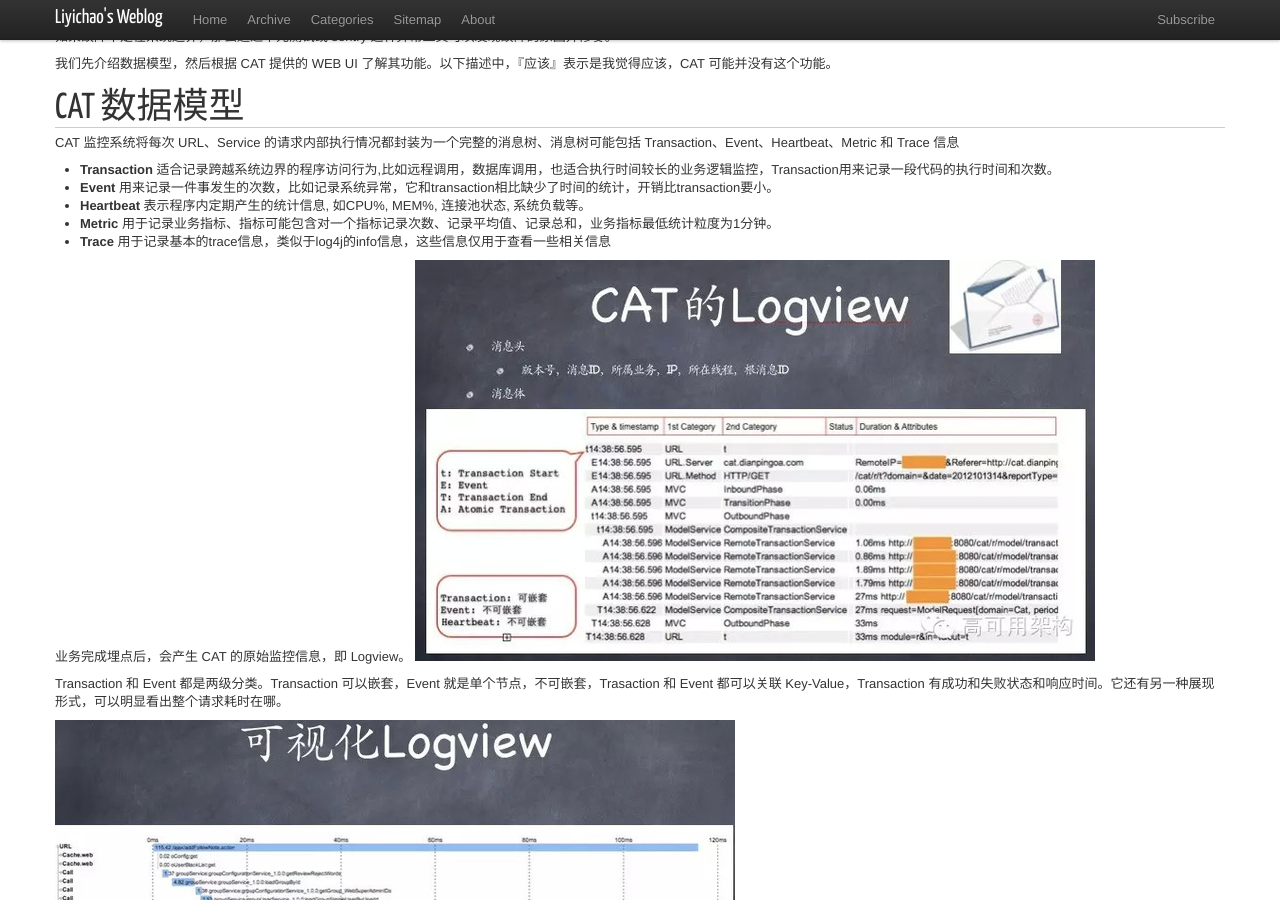
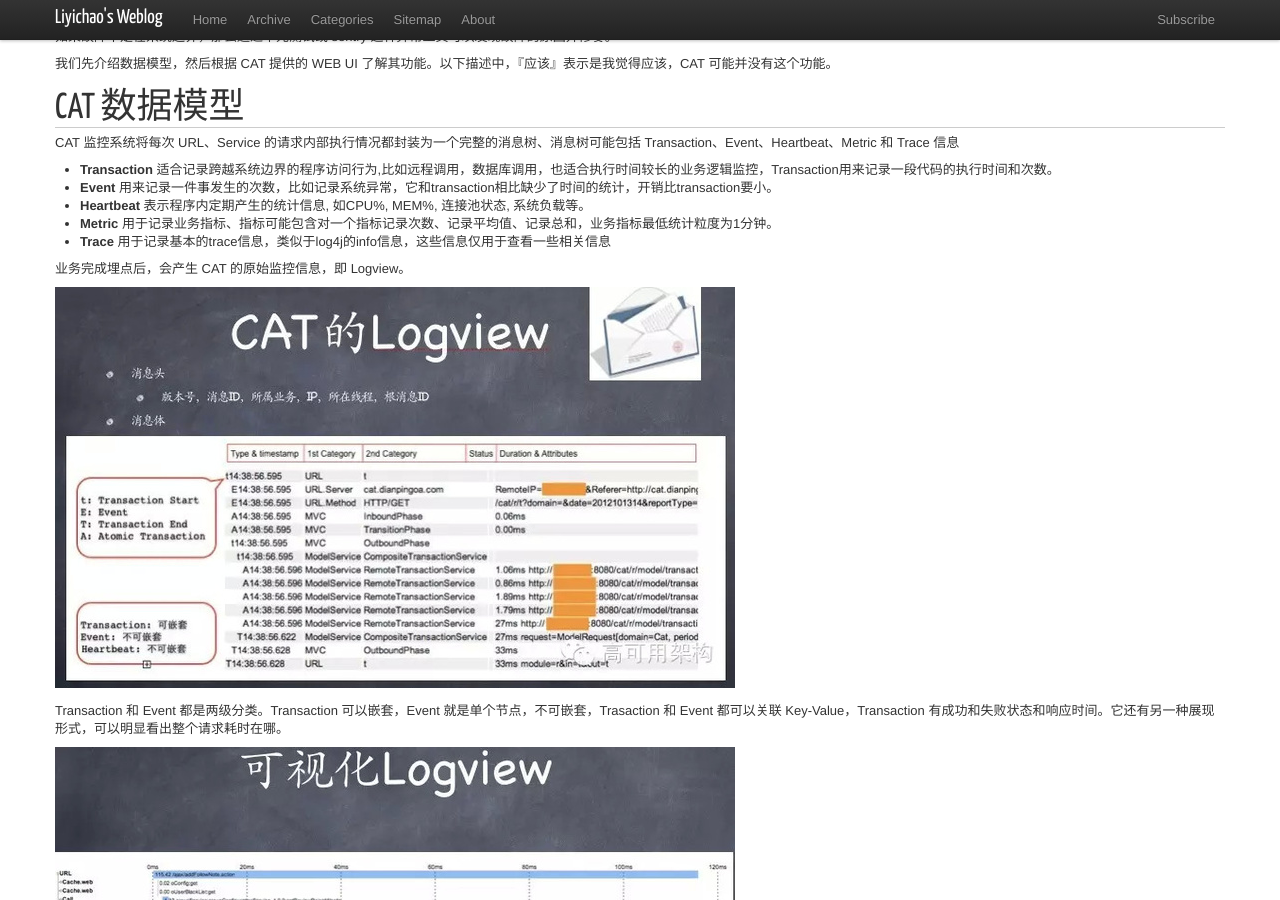
Before and after one commit to liyichao/liyichao.github.io, a Jekyll site: the page built from _posts/2016/2016-01-13-introduction-to-cat.md, in a window 1280 px wide and 900 px high, scrolled down 535 px. Built offline with Jekyll 4.4.1, drawn with Linux system fonts in a browser that asks for light colours; nearby versions of some CDN libraries; Markdown is read by kramdown in place of the engine named in the settings; comment, search, counter and statistics services are not loaded.

Commit message:
Update img position.

```diff
--- a/_posts/2016/2016-01-13-introduction-to-cat.md
+++ b/_posts/2016/2016-01-13-introduction-to-cat.md
@@ -46,6 +46,7 @@ CAT 监控系统将每次 URL、Service 的请求内部执行情况都封装为
 +  **Trace**     用于记录基本的trace信息，类似于log4j的info信息，这些信息仅用于查看一些相关信息
 
 业务完成埋点后，会产生 CAT 的原始监控信息，即 Logview。
+
 ![image](/assets/img/cat/text_view.jpeg)
 
 Transaction 和 Event 都是两级分类。Transaction 可以嵌套，Event 就是单个节点，不可嵌套，Trasaction 和 Event 都可以关联 Key-Value，Transaction 有成功和失败状态和响应时间。它还有另一种展现形式，可以明显看出整个请求耗时在哪。
@@ -68,7 +69,9 @@ Transaction 和 Event 都是两级分类。Transaction 可以嵌套，Event 就
 
 报错大盘：所有应用的 topN 的报错大盘，下图是一个出现故障的图。应用的单位是一个可部署的项目。Transaction **应该**有属性表明它是什么应用，这样就可以把一个应用的报错聚合起来。图中显示的是每分钟的报错排行，比 sentry 更适合于故障时查看什么应用出了问题。每个项**应该**可点击，进入报错的 Transaction，查询具体原因。![image](/assets/img/cat/报错大盘.jpeg)
 
-数据库大盘：![image](/assets/img/cat/数据库大盘.jpeg)
+![image](/assets/img/cat/数据库大盘.jpeg)
+
+数据库大盘：
 
   * 实时知道数据库访问情况的大盘。如何确定存在问题，是根据实时的数据再加一些配置的访问规则。
   * 这里不要用 DB 服务端性能采集的数据（比如io，load，qps等），要用应用程序访问这个 database 得出的响应时间、错误、访问量的数据，这里称之为端到端的数据。
@@ -77,7 +80,9 @@ Transaction 和 Event 都是两级分类。Transaction 可以嵌套，Event 就
   * **应该**把服务端的指标和信息也放到一起展示
   * **应该** 是按库聚合的展示。
 
-网络大盘：这里采集了核心接入层网络交换机的一些信息，将一些状态定制到监控大盘上，主要的采集指标包括：进入口流量、丢包、错包等。![image](/assets/img/cat/网络大盘.jpeg)
+网络大盘：这里采集了核心接入层网络交换机的一些信息，将一些状态定制到监控大盘上，主要的采集指标包括：进入口流量、丢包、错包等。
+
+![image](/assets/img/cat/网络大盘.jpeg)
 
 缓存大盘：与数据库大盘类似
 
@@ -92,11 +97,14 @@ Transaction 和 Event 都是两级分类。Transaction 可以嵌套，Event 就
 Logview 太多，所以有基于 Logview 的报表，这些报表反映了作者对监控的理解，是 CAT 的亮点。
 
 ## TransactionReport
+
 ![image](/assets/img/cat/transaction_report.png)
 
 这个是 TransactionReport 的一个视图，最顶层可以切换项目，一个项目定义为独立的可部署单元，报表以小时为单位（但是是实时的，最新的 Transaction 信息会在当前小时的报表中显示）。再下一行是机器列表，有一个 All 以及具体的机器，可以看所有机器，也可以看单个机器，如果某台机器出现问题，则可以很容易看到。
 
-这里展示了一个Transaction的第一层分类的视图，可以知道这段时间里面一个分类运行的次数，平均响应时间，延迟，95线以及99.9线。95line表示95%的请求的响应时间比这个值要小。![image](/assets/img/cat/transaction_second_type.png)
+![image](/assets/img/cat/transaction_second_type.png)
+
+这里展示了一个Transaction的第一层分类的视图，可以知道这段时间里面一个分类运行的次数，平均响应时间，延迟，95线以及99.9线。95line表示95%的请求的响应时间比这个值要小。
 
 TransactionReport 主要用来做性能优化。看到这个数据，应该想这样的调用量是否合理，这样的耗时有没有办法优化。点击最左边的 show，可以看到响应时间的实时图表。现在时间是 33 分 29 秒，所以图中平均响应时间只有到 32 分钟的数据。![image](/assets/img/cat/transaction_show.png)
 
@@ -107,16 +115,21 @@ TransactionReport 主要用来做性能优化。看到这个数据，应该想
 ## ProblemReport
 
 ProblemReport 把一些有问题的 Transaction 聚合成一张报表，这些 Transaction 包括：
+
 * 程序里抛出的异常
 * URL 访问出错及慢
 * 数据库访问出错及慢
 * 缓存访问出错及慢
 * 服务访问出错及慢
+
 ![image](/assets/img/cat/problem_report.jpeg)
 
-上述报表是 tuangou-web 项目一段时间内的各种问题，点击左边的 show 可以看到错误在各 IP 的分布饼图，以及按错误数按时间的分布。![image](/assets/img/cat/problem_distribute.jpeg)
+上述报表是 tuangou-web 项目一段时间内的各种问题，点击左边的 show 可以看到错误在各 IP 的分布饼图，以及按错误数按时间的分布。
+
+![image](/assets/img/cat/problem_distribute.jpeg)
 
 点击右边 Looooooog 可以看到原始的出错 logview。这个 logview 包含这个请求的整个执行情况，包括 RPC 参数等，很像一个分布式 sentry。
+
 ![image](/assets/img/cat/problem_detail.jpeg)
 
 业务开发需要 fix ProbelmReport 中一些比较严重的问题。如 SQL 慢响应很多（通过索引或缓存），服务慢响应（如何优化），调用下游错误（推动下游服务端解决），异常等。
@@ -167,9 +180,11 @@ ProblemReport 把一些有问题的 Transaction 聚合成一张报表，这些 T
 ## Dependency
 
 趋势图：
+
 ![image](/assets/img/cat/dependency.png)
 
 拓扑图：即服务依赖拓扑图。
+
 ![image](/assets/img/cat/dependency_top.png)
 
 ## Matrix
@@ -182,6 +197,7 @@ ProblemReport 把一些有问题的 Transaction 聚合成一张报表，这些 T
 # Web
 
 URL 访问趋势：某个 URL 的请求数、成功率、成功延时。可以限定和比较日期，返回码，URL，地区，运营商。
+
 ![image](/assets/img/cat/url.png)
 
 URL 访问分布：某个 URL 的返回码，运营商，地区分布。
@@ -232,6 +248,7 @@ Crash 日志：如下图所示。
 ## 告警
 
 告警类型包含：业务告警、网络告警、系统告警、异常告警、心跳告警、第三方告警、前端告警、App 告警、Web 告警、Zabbix 告警、DB 告警、Transaction 告警，http ping 报警。当前报警无需登录可以看到：
+
 ![image](/assets/img/cat/alert.png)
 
 而报警配置需要登录才能配置。和其他 CAT 配置放一起，推测报警配置应该是由运维维护。
```
